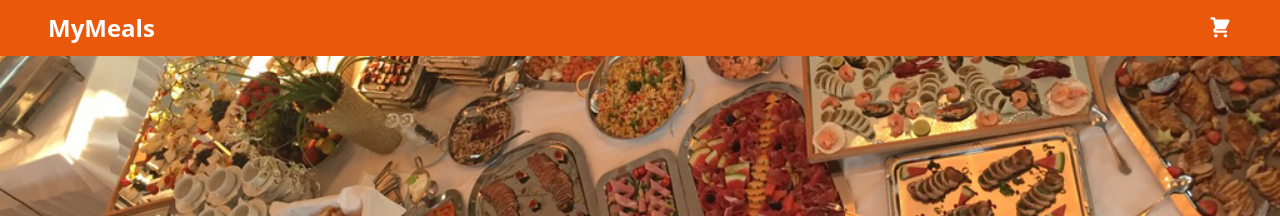
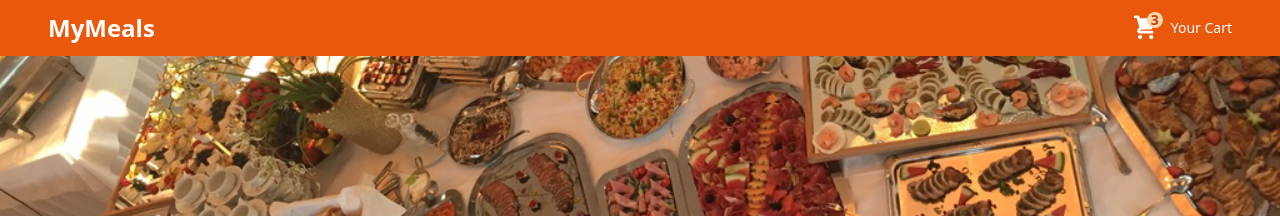
Before and after one commit to tolu-c/learnReact, a React (Create React App) app in the folder order-my-food/: page / in a window 1280 px wide. Shown: the top 218 px of the page. Built offline with nearby package versions, Linux system fonts and the light colour scheme.

Commit message:
edited header component

```diff
--- /dev/null
+++ b/order-my-food/src/components/cart/CartIcon.js
@@ -0,0 +1,7 @@
+import { ShoppingCartIcon } from "@heroicons/react/solid";
+
+function CartIcon() {
+  return <ShoppingCartIcon className="h-7 w-7" />;
+}
+
+export default CartIcon;
--- a/order-my-food/src/components/layout/Header.js
+++ b/order-my-food/src/components/layout/Header.js
@@ -1,13 +1,13 @@
 import { Fragment } from "react";
-import { ShoppingCartIcon } from "@heroicons/react/solid";
 import meals from "../../assets/meals.jpg";
+import HeaderCartButton from "./HeaderCartButton";
 
 function Header(props) {
   return (
     <Fragment>
       <header className="w-full flex justify-between items-center text-white bg-orange-600 px-12 py-3">
         <h1 className='text-2xl font-bold font-sans'>MyMeals</h1>
-        <ShoppingCartIcon className="h-6 w-6" />
+        <HeaderCartButton />
       </header>
 
       <div className="w-full">
--- /dev/null
+++ b/order-my-food/src/components/layout/HeaderCartButton.js
@@ -0,0 +1,15 @@
+import CartIcon from "../cart/CartIcon";
+
+function HeaderCartButton(props) {
+  return (
+    <button className='flex items-center space-x-3 cursor-pointer'>
+      <div className="relative">
+        <CartIcon />
+        <span className='absolute -top-0.5 -right-1 h-4 w-4 rounded-full bg-orange-200 text-orange-700 flex items-center justify-center font-bold text-sm'>3</span>
+      </div>
+      <span className='text-sm'>Your Cart</span>
+    </button>
+  );
+}
+
+export default HeaderCartButton;
```
